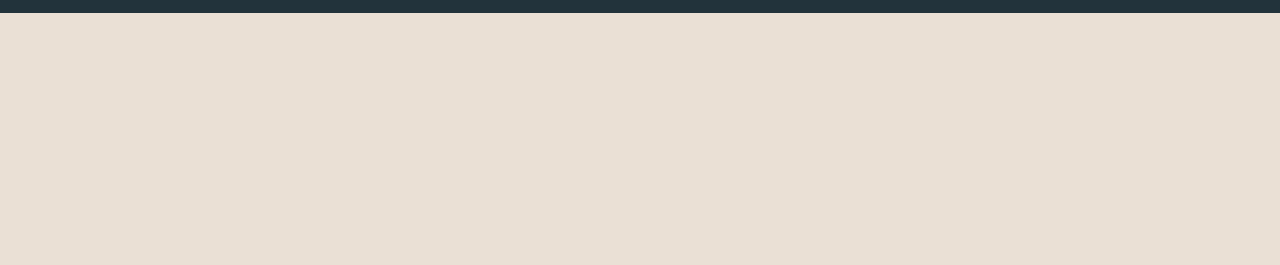
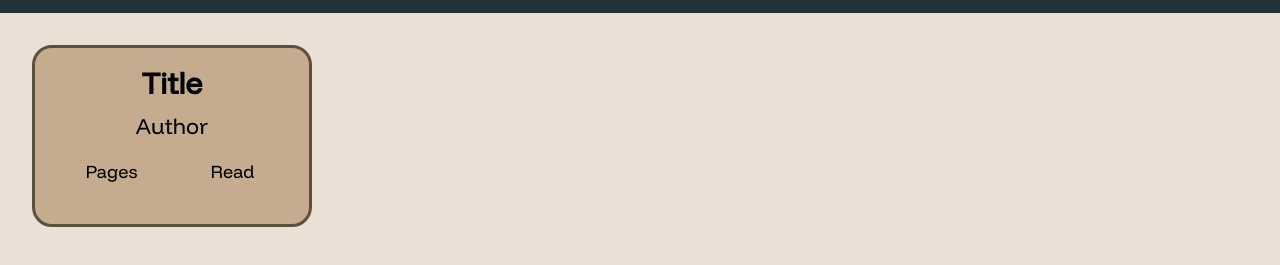
Before and after one commit to scuddi/odin-library, a plain HTML site: page index.html in a window 1280 px wide. Shown: the part 67-332 px from the top of the page. Drawn offline with Linux system fonts and the light colour scheme.

Commit message:
Style book card and add example card

```diff
--- a/index.html
+++ b/index.html
@@ -12,6 +12,14 @@
         <div>Welcome to your personal library</div>
         <a href="https://github.com/scuddi/odin-library" target="_blank"><img src="images/github.svg" alt="GitHub Logo"></a>
     </header>
+    <section class="content">
+        <div class="book-card">
+            <div class="book-title">Title</div>
+            <div class="book-author">Author</div>
+            <div class="book-pages">Pages</div>
+            <div class="book-read">Read</div>
+        </div>
+    </section>
 
     <script src="script.js"></script>
 </body>
--- a/style.css
+++ b/style.css
@@ -34,3 +34,48 @@ a img {
     width: 40px;
     filter: invert(100%) sepia(100%) saturate(0%) hue-rotate(288deg) brightness(102%) contrast(102%);
 }
+
+.content {
+    padding: 2em;
+
+    display: grid;
+    grid-template-columns: 1fr 1fr 1fr 1fr;
+    gap: 2em;
+}
+
+.book-card {
+    background-color: #C6AC8F;
+    display: grid;
+    grid-template-columns: 1fr 1fr;
+    grid-template-rows: 1fr 1fr 1fr;
+
+    border-radius: 20px;
+    border: 3px solid #5E503F;
+    padding: 1em;
+}
+
+.book-title {
+    grid-column: 1 / 3;
+    justify-self: center;
+
+    font-weight: 700;
+    font-size: 30px;
+    margin-bottom: 10px;
+}
+
+.book-author {
+    grid-column: 1 / 3;
+    justify-self: center;
+
+    font-size: 22px;
+}
+
+.book-pages {
+    justify-self: center;
+    font-size: 18px;
+}
+
+.book-read {
+    justify-self: center;
+    font-size: 18px;
+}
```
